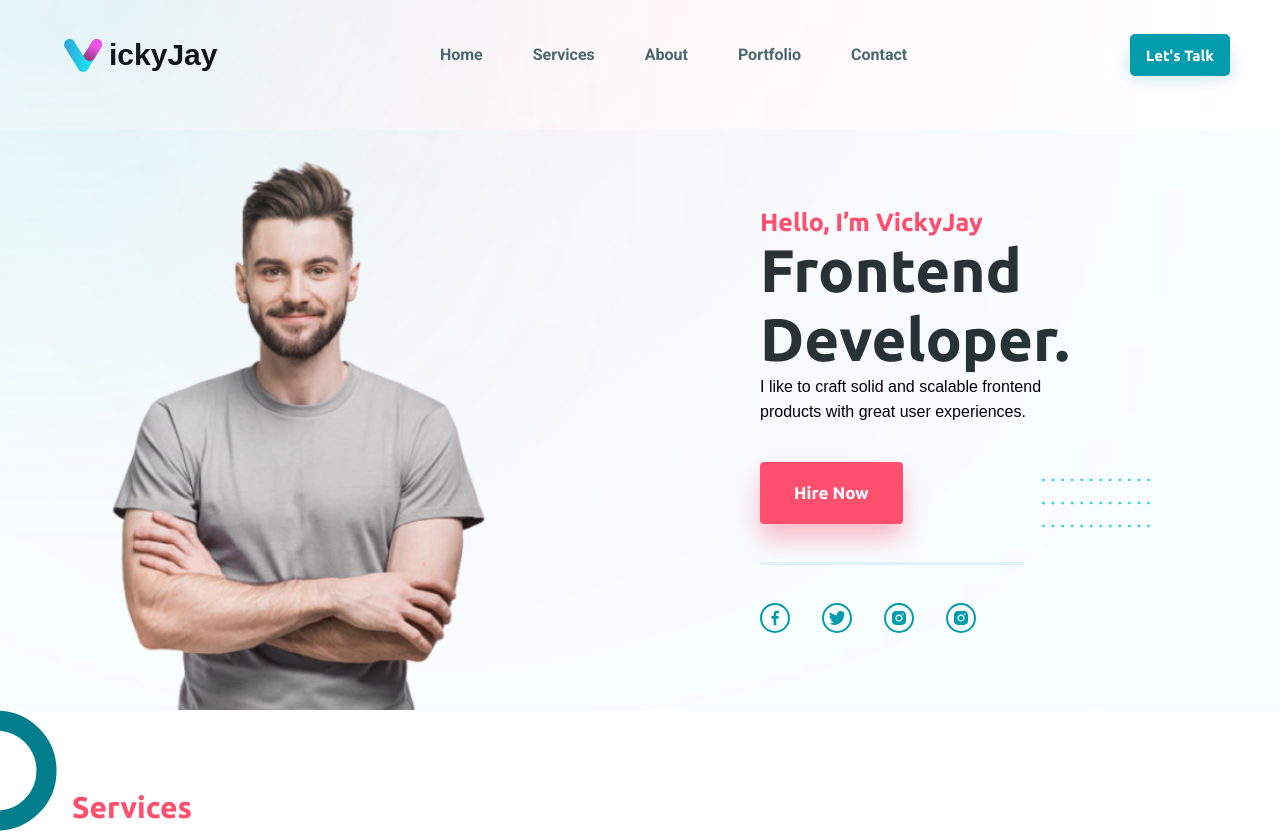
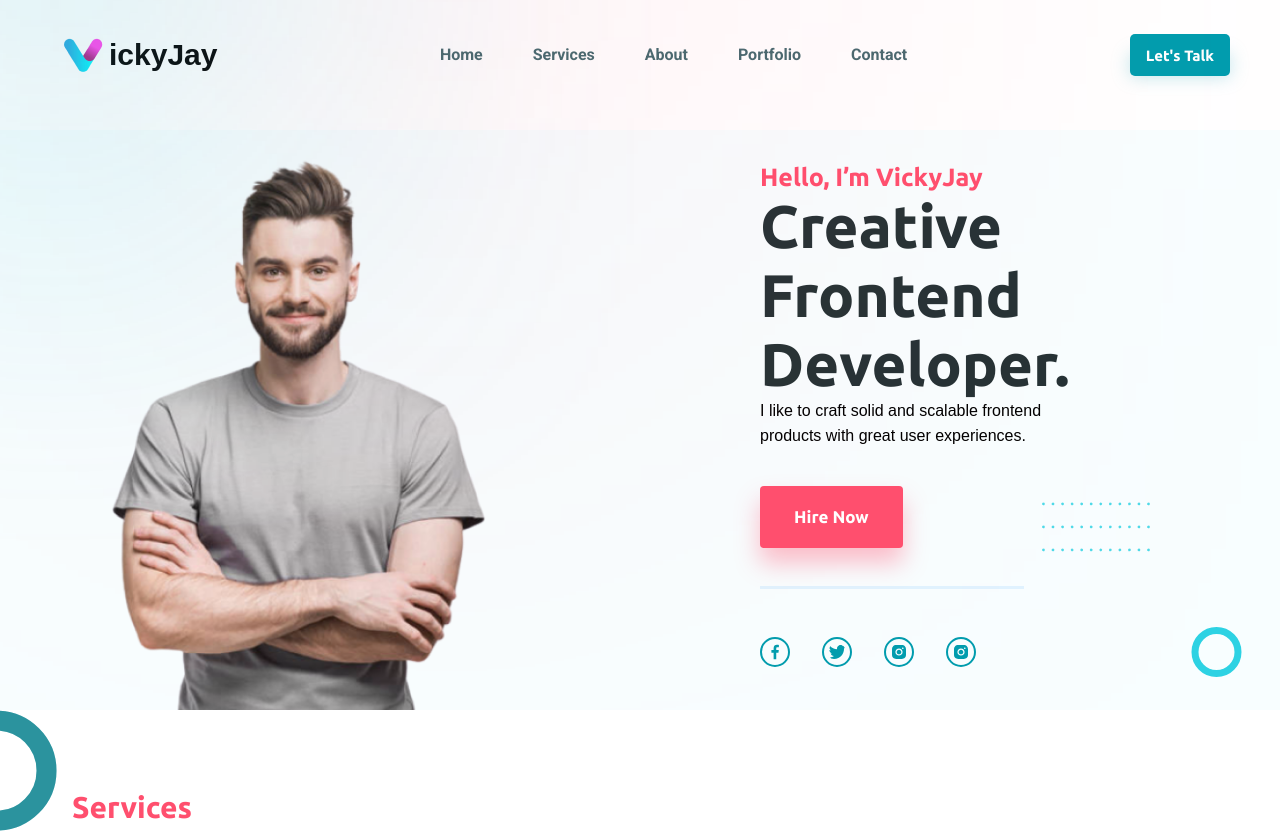
Before and after one commit to Victorola-coder/Portfy, a React (Vite) app: page / in a window 1280 px wide. Shown: the top 833 px of the page. Built offline with nearby package versions, Linux system fonts and the light colour scheme; a web font is replaced by a local one.

Commit message:
made few changes

```diff
--- a/src/assets/Icons.jsx
+++ b/src/assets/Icons.jsx
@@ -93,12 +93,13 @@ export function InIcon({ className }) {
   );
 }
 
-export const WbDevIcon = () => {
+export const WbDevIcon = ({ className }) => {
   return (
     <svg
       xmlns="http://www.w3.org/2000/svg"
       width="40"
       height="40"
+      className={className}
       viewBox="0 0 40 40"
       fill="none"
     >
@@ -114,12 +115,13 @@ export const WbDevIcon = () => {
   );
 };
 
-export function Vctrl() {
+export function Vctrl({ className }) {
   return (
     <svg
       xmlns="http://www.w3.org/2000/svg"
       width="40"
       height="40"
+      className={className}
       viewBox="0 0 40 40"
       fill="none"
     >
@@ -131,12 +133,13 @@ export function Vctrl() {
   );
 }
 
-export const Motion = () => {
+export const Motion = ({ className }) => {
   return (
     <svg
       xmlns="http://www.w3.org/2000/svg"
       width="40"
       height="40"
+      className={className}
       viewBox="0 0 40 40"
       fill="none"
     >
@@ -228,12 +231,13 @@ export const Motion = () => {
   );
 };
 
-export function Logic() {
+export function Logic({ className }) {
   return (
     <svg
       xmlns="http://www.w3.org/2000/svg"
       width="40"
       height="40"
+      className={className}
       viewBox="0 0 40 40"
       fill="none"
     >
@@ -245,12 +249,13 @@ export function Logic() {
   );
 }
 
-export const Elipse = () => {
+export const HalfElipse = ({ className }) => {
   return (
     <svg
       xmlns="http://www.w3.org/2000/svg"
       width="57"
       height="121"
+      className={className}
       viewBox="0 0 57 121"
       fill="none"
     >
@@ -268,3 +273,18 @@ export const Elipse = () => {
     </svg>
   );
 };
+
+export function Elipse({ className }) {
+  return (
+    <svg
+      xmlns="http://www.w3.org/2000/svg"
+      width="50"
+      height="50"
+      viewBox="0 0 50 50"
+      fill="none"
+      className={className}
+    >
+      <circle cx="25" cy="25" r="21.5" stroke="#2DD2E3" strokeWidth="7" />
+    </svg>
+  );
+}
--- a/src/pages/home/hero.jsx
+++ b/src/pages/home/hero.jsx
@@ -1,6 +1,6 @@
 import { motion } from "framer-motion";
 import heroimg from "../../assets/images/heroimg.png";
-import { FbIcon, IgIcon, InIcon, TwIcon } from "../../assets/Icons";
+import { Elipse, FbIcon, IgIcon, InIcon, TwIcon } from "../../assets/Icons";
 import tinyDot from "../../assets/images/tiny-dot.png";
 const Hero = () => {
   return (
@@ -27,7 +27,7 @@ const Hero = () => {
             <p
               className={`font-ubuntu font-bold text-[#253235]  md:text-[60px] md:leading-[68.84px] md:max-w-[520px]`}
             >
-              Frontend Developer.
+              Creative <br /> Frontend Developer.
             </p>
             <small className={`md:mt-3 text-base font-capriola`}>
               I like to craft solid and scalable frontend <br /> products with
@@ -44,13 +44,14 @@ const Hero = () => {
             </motion.button>
             <img
               src={tinyDot}
-              className="absolute right-[130px] top-4"
+              className="absolute right-[130px] top-4 animate-pulse"
               alt="tiny-dot"
               draggable={false}
             />
           </div>
           <div className={`w-[264px] h-[3px] bg-line`}></div>
 
+          <div className={`flex items-center justify-between`}>
             <div className={`flex items-center gap-[32px]`}>
               <motion.a
                 href="https://web.facebook.com/victortoluu"
@@ -106,6 +107,11 @@ const Hero = () => {
               />
             </span> */}
             </div>
+            <span>
+              {" "}
+              <Elipse className={`w-full mr-[77px]`} />{" "}
+            </span>
+          </div>
         </div>
       </main>
     </div>
--- a/src/pages/home/services.jsx
+++ b/src/pages/home/services.jsx
@@ -1,11 +1,17 @@
 import { motion } from "framer-motion";
-import { Elipse, Logic, Motion, Vctrl, WbDevIcon } from "../../assets/Icons";
+import {
+  HalfElipse,
+  Logic,
+  Motion,
+  Vctrl,
+  WbDevIcon,
+} from "../../assets/Icons";
 
 export default function Services() {
   return (
     <div className={`relative bg-[#FFFFFF]`}>
-      <div className="absolute">
-        <Elipse />
+      <div className="absolute animate-pulse">
+        <HalfElipse />
       </div>
 
       <div className={`px-[72px] py-[80px]`}>
```
Lines whose indentation alone changed are shown as unchanged.
